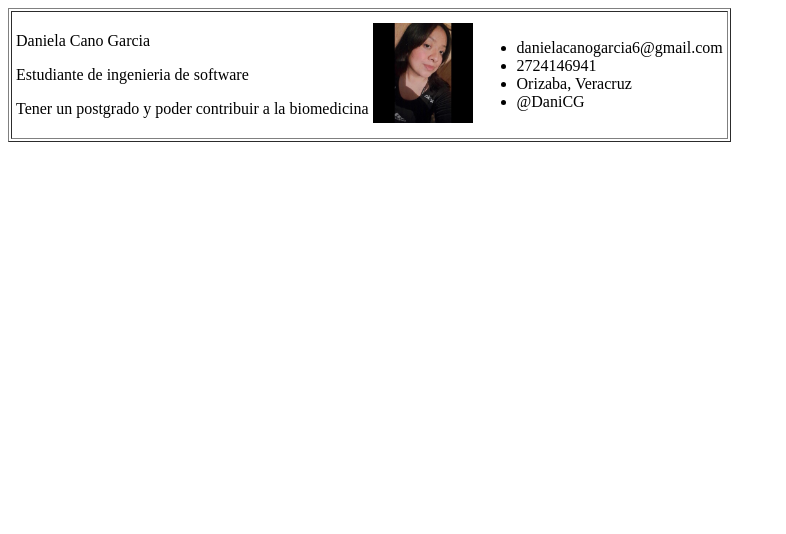
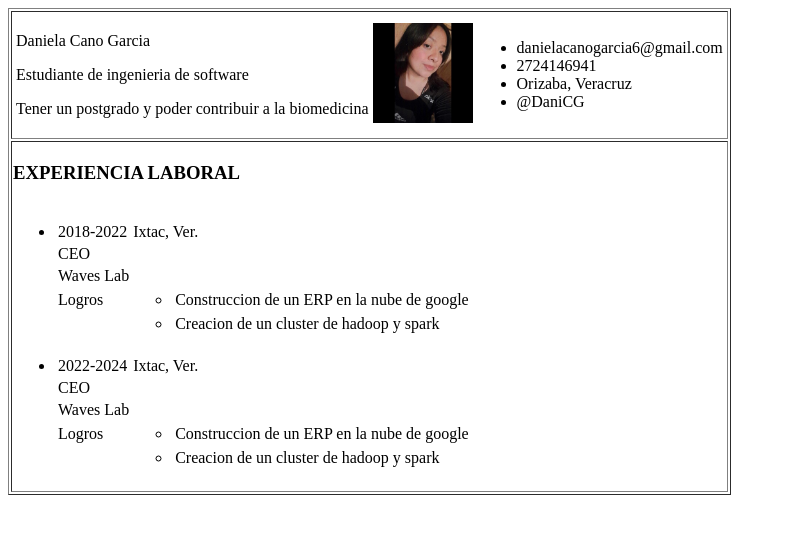
Before and after one commit to DanielaCanoGarcia/DanielaCG.github.io, an Angular app: page / in a window 1280 px wide. Shown: the top 534 px of the page, without its empty margins (0-786 px from the left). Built offline with nearby package versions, Linux system fonts and the light colour scheme.

Commit message:
add work_experience branch #2

```diff
--- a/src/app/app.component.html
+++ b/src/app/app.component.html
@@ -4,4 +4,9 @@
             <app-header></app-header>
         </td>
     </tr>
+    <tr>
+        <td>
+            <app-work-experience></app-work-experience>
+        </td>
+    </tr>
 </table>
--- a/src/app/app.component.ts
+++ b/src/app/app.component.ts
@@ -1,11 +1,12 @@
 import { Component } from '@angular/core';
 import { RouterLink, RouterLinkActive, RouterOutlet } from '@angular/router';
 import { HeaderComponent } from './header/header.component';
+import { WorkExperienceComponent } from './work-experience/work-experience.component';
 
 @Component({
   selector: 'app-root',
   standalone: true,
-  imports: [RouterOutlet, RouterLink, RouterLinkActive, HeaderComponent],
+  imports: [RouterOutlet, RouterLink, RouterLinkActive, HeaderComponent, WorkExperienceComponent],
   templateUrl: './app.component.html',
   styleUrl: './app.component.css'
 })
--- /dev/null
+++ b/src/app/work-experience/work-experience.component.html
@@ -0,0 +1,27 @@
+<h3>EXPERIENCIA LABORAL</h3>
+
+<table border="0">
+    <ul *ngFor="let work of workExperience">
+        <li>
+            <tr>
+                <td>{{ work.fecha }}</td> <td>{{work.ubicacion}}</td>
+            </tr>
+            <tr>
+                <td>{{ work.puesto }}</td>
+            </tr>
+            <tr>
+                <td>{{ work.empresa}}</td>
+            </tr>
+            <tr>
+                <td>Logros</td>
+                <ul *ngFor="let logro of work.logros">
+                    <li>
+                        <tr>
+                            <td>{{ logro.descripcion }}</td>
+                        </tr>
+                    </li>
+                </ul>
+            </tr>
+        </li>
+    </ul>
+</table>
--- /dev/null
+++ b/src/app/work-experience/work-experience.component.ts
@@ -0,0 +1,38 @@
+import { Component } from '@angular/core';
+import { CommonModule } from '@angular/common';
+
+@Component({
+  selector: 'app-work-experience',
+  standalone: true,
+  imports: [CommonModule],
+  templateUrl: './work-experience.component.html',
+  styleUrl: './work-experience.component.css'
+})
+export class WorkExperienceComponent {
+  workExperience : Array<any>=[];
+  ngOnInit():void{
+    let work1={
+      fecha:"2018-2022",
+      ubicacion:"Ixtac, Ver.",
+      puesto:"CEO",
+      empresa:"Waves Lab",
+      logros: [
+        {descripcion: "Construccion de un ERP en la nube de google"},
+        {descripcion: "Creacion de un cluster de hadoop y spark"}
+      ]
+    };
+    let work2={
+      fecha:"2022-2024",
+      ubicacion:"Ixtac, Ver.",
+      puesto:"CEO",
+      empresa:"Waves Lab",
+      logros: [
+        {descripcion: "Construccion de un ERP en la nube de google"},
+        {descripcion: "Creacion de un cluster de hadoop y spark"}
+      ]
+    };
+    this.workExperience.push(work1);
+    this.workExperience.push(work2);
+    console.log(this.workExperience);
+  }
+}
```
Also changed, not shown: src/app/work-experience/work-experience.component.css (added), 1 other file (tests, documents, lock files or other folders).
